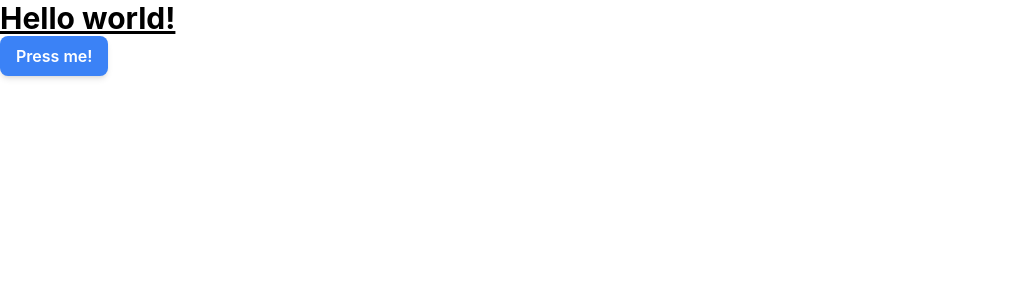
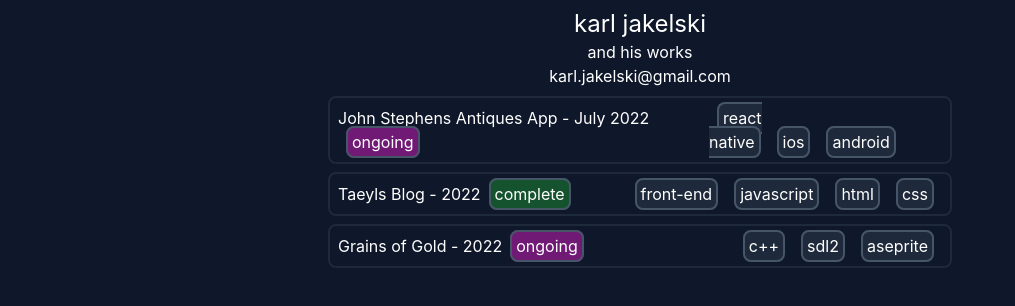
Before and after one commit to Korallion/resume-website, a React (Create React App) app: page / in a window 1280 px wide. Shown: the top 306 px of the page, without its empty margins (0-1015 px from the left). Built offline with nearby package versions, Linux system fonts and the light colour scheme.

Commit message:
basic site complete

```diff
--- /dev/null
+++ b/public/about.json
@@ -0,0 +1,102 @@
+{
+    "me": {
+        "name": "karl jakelski",
+        "about": "Karl is a Canadian born world traveller and programmer. This website is a basic record of his finished and not-so-finished projects, whether they be personal or professional. Any feedback is always apreciated.\nMemento mori. Amor fati."
+    },
+    "projects": [
+        {
+            "name":"John Stephens Antiques App",
+            "status": "ongoing",
+            "startDate": "July 2022",
+            "description": "React native catalogue app for ios and android for a New Zealand based European Antiques buisness.",
+            "links": [
+                {
+                    "name": "github",
+                    "url": ""
+                },
+                {
+                    "name": "playstore",
+                    "url": ""
+                },
+                {
+                    "name": "apple store",
+                    "url": ""
+                }
+            ],
+            "skills": [
+                {
+                    "name": "react native",
+                    "url": "https://reactnative.dev/"
+                },
+                {
+                    "name": "ios",
+                    "url": "https://en.wikipedia.org/wiki/IOS"
+                },
+                {
+                    "name": "android",
+                    "url": "https://en.wikipedia.org/wiki/Android_(operating_system)"
+                }
+            ]
+        },
+        {
+            "name":"Taeyls Blog",
+            "status": "complete",
+            "startDate": "2022",
+            "description": "Personal website and blog for creative writing and pop-culture reviews.",
+            "links": [
+                {
+                    "name": "github",
+                    "url": ""
+                },
+                {
+                    "name": "website",
+                    "url": ""
+                }
+            ],
+            "skills": [
+                {
+                    "name": "front-end",
+                    "url": "https://en.wikipedia.org/wiki/Front-end_web_development"
+                },
+                {
+                    "name": "javascript",
+                    "url": "https://developer.mozilla.org/en-US/docs/Web/JavaScript"
+                },
+                {
+                    "name": "html",
+                    "url": "https://en.wikipedia.org/wiki/HTML"
+                },
+                {
+                    "name": "css",
+                    "url": "https://en.wikipedia.org/wiki/CSS"
+                }
+            ]
+        },
+        {
+            "name":"Grains of Gold",
+            "startDate": "2022",
+            "status": "ongoing",
+            "description": "Stardew Valley inspired farming game with an alchemical twist.",
+            "links": [
+                {
+                    "name": "github",
+                    "url": ""
+                }
+            ],
+            "skills": [
+                {
+                    "name": "c++",
+                    "url": "https://en.wikipedia.org/wiki/C++"
+                },
+                {
+                    "name": "sdl2",
+                    "url": "https://www.libsdl.org/"
+                },
+                {
+                    "name": "aseprite",
+                    "url": "https://www.aseprite.org/"
+                }
+            ]
+        }
+    ]
+}
--- a/src/App.tsx
+++ b/src/App.tsx
@@ -1,14 +1,81 @@
-import React from 'react';
-import logo from './logo.svg';
+import React, { FunctionComponent, useEffect, useState } from 'react';
 import './App.css';
+import { About, Me, Project } from './types';
+
+
+interface MeProps {
+  me: Me;
+}
+
+const AboutMe: FunctionComponent<MeProps> = ({ me }) => {
+  const [open, setOpen] = useState(false);
+
+  return (
+    <div className='header' onClick={() => { setOpen(!open) }}>
+      <h1 className='header-title'>{me.name}</h1>
+      <h1 className='header-subtitle'>and his works</h1>
+      <h1>karl.jakelski@gmail.com</h1>
+      {open &&
+        <>
+          <p className='header-subtitle'>{me.about}</p>
+        </>
+      }
+    </div>
+  );
+}
+
+interface ProjectProps {
+  project: Project;
+}
+
+const AboutProject: FunctionComponent<ProjectProps> = ({ project }) => {
+  const [open, setOpen] = useState(false);
+
+  return (
+    <div className='project'>
+      <div className='project-header'>
+        <div onClick={() => { setOpen(!open) }}>
+          <h2 className='project-title' >{project.name + ' - ' + project.startDate}</h2>
+          <h2 className={'project-status ' + (project.status === 'ongoing' ? 'ongoing' : 'complete')}>{project.status}</h2>
+        </div>
+        <div className='skill-list'>
+          {project.skills.map(skill => <a className="skill" href={skill.url} key={skill.name}>{skill.name}</a>)}
+        </div>
+      </div>
+
+      {open &&
+        <div>
+          <p className='project-description'>{project.description}</p>
+          {project.links.map(link => <a className='project-link' href={link.url} key={link.name}>{link.name}</a>)}
+        </div>
+      }
+    </div>
+  )
+}
 
 function App() {
+  const [data, setData] = useState<About>();
+
+  useEffect(() => {
+    fetch('./about.json')
+      .then((response) => response.json())
+      .then((data) => setData(data))
+  }, []);
+
+  if (!data) {
+    return null;
+  }
+
+  let me = data.me;
+
+  let projects = data.projects.map(project =>
+    <AboutProject key={project.name} project={project} />
+  );
+
   return (
     <>
-      <h1 className="text-3xl font-bold underline">
-        Hello world!
-      </h1>
-      <button className="btn-primary">Press me!</button>
+      <AboutMe me={me} />
+      {projects}
     </>
   );
 }
--- a/src/index.css
+++ b/src/index.css
@@ -3,13 +3,73 @@
 @tailwind utilities;
 
 @layer components {
-  .btn-primary {
-    @apply py-2 px-4 bg-blue-500 text-white font-semibold rounded-lg shadow-md hover:bg-blue-700 focus:outline-none focus:ring-2 focus:ring-blue-400 focus:ring-opacity-75;
+  body {
+    @apply mx-auto md:w-5/6 lg:w-2/5  xl:w-1/2;
+    @apply bg-slate-900 text-white;
+  }
+
+  .header {
+    @apply text-center cursor-pointer m-2;
+  }
+
+  .header-title {
+    @apply mx-auto text-2xl ;
+  }
+
+  .header-subtitle {
+    @apply mx-auto w-96 whitespace-pre-line;
+  }
+
+  .project {
+    @apply p-2 m-2;
+    @apply border-slate-800	 border-2 rounded-lg;
+  }
+
+  .project-header {
+    @apply flex justify-between;
+  }
+
+  .project-title {
+    @apply inline-block cursor-pointer;
+  }
+
+  .project-status {
+    @apply m-2 p-1 inline cursor-pointer;
+    @apply border-slate-600 border-2 rounded-lg;
+  }
+
+  .ongoing {
+    @apply bg-fuchsia-900;
+
+  }
+
+  .complete {
+    @apply bg-green-900;
+  }
+
+  .project-description {
+    @apply my-3;
+  }
+
+  .project-link {
+    @apply my-3 mr-2 p-1 inline;
+    @apply bg-blue-800 border-slate-600 border-2 rounded-lg;
+  }
+
+  .skill-list {
+    @apply inline-block;
+  }
+
+  .skill {
+    @apply m-2 p-1 inline;
+    @apply bg-slate-800 border-slate-600 border-2 rounded-lg;
+
+    @apply hover:bg-slate-600 hover:border-slate-500;
+    @apply focus:bg-slate-500 focus:border-slate-400;
   }
 }
 
 body {
-  margin: 0;
   font-family: -apple-system, BlinkMacSystemFont, 'Segoe UI', 'Roboto', 'Oxygen',
     'Ubuntu', 'Cantarell', 'Fira Sans', 'Droid Sans', 'Helvetica Neue',
     sans-serif;
--- /dev/null
+++ b/src/types.ts
@@ -0,0 +1,23 @@
+export interface Project{
+    name: string;
+    status: 'ongoing' | 'completed';
+    startDate: string;
+    description: string;
+    links: Link[];
+    skills: Link[];
+}
+
+export interface Link{
+    name: string;
+    url: string;
+}
+
+export interface Me{
+    name: string;
+    about: string;
+}
+
+export interface About{
+    me: Me,
+    projects: Project[];
+}
```
Also changed, not shown: src/logo.svg (deleted).
